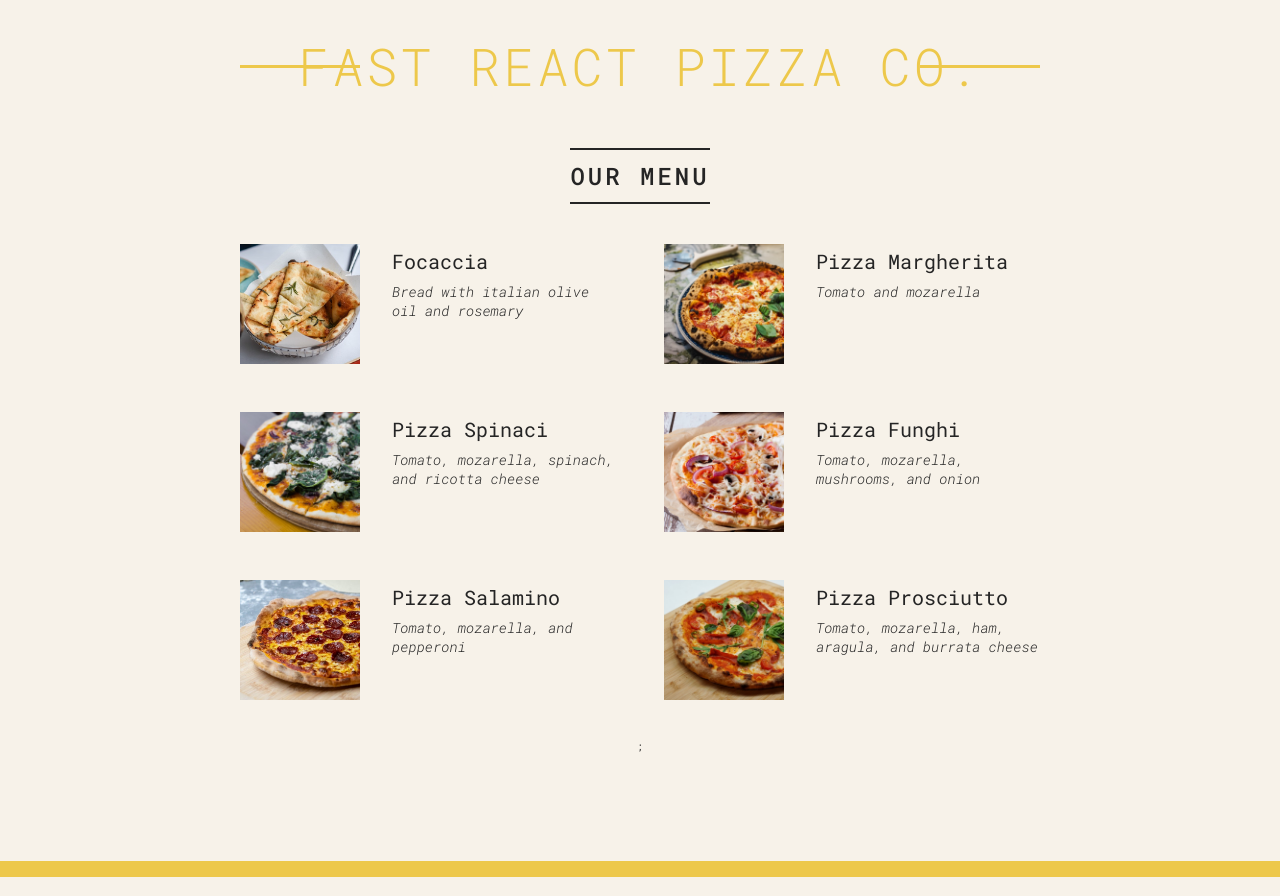
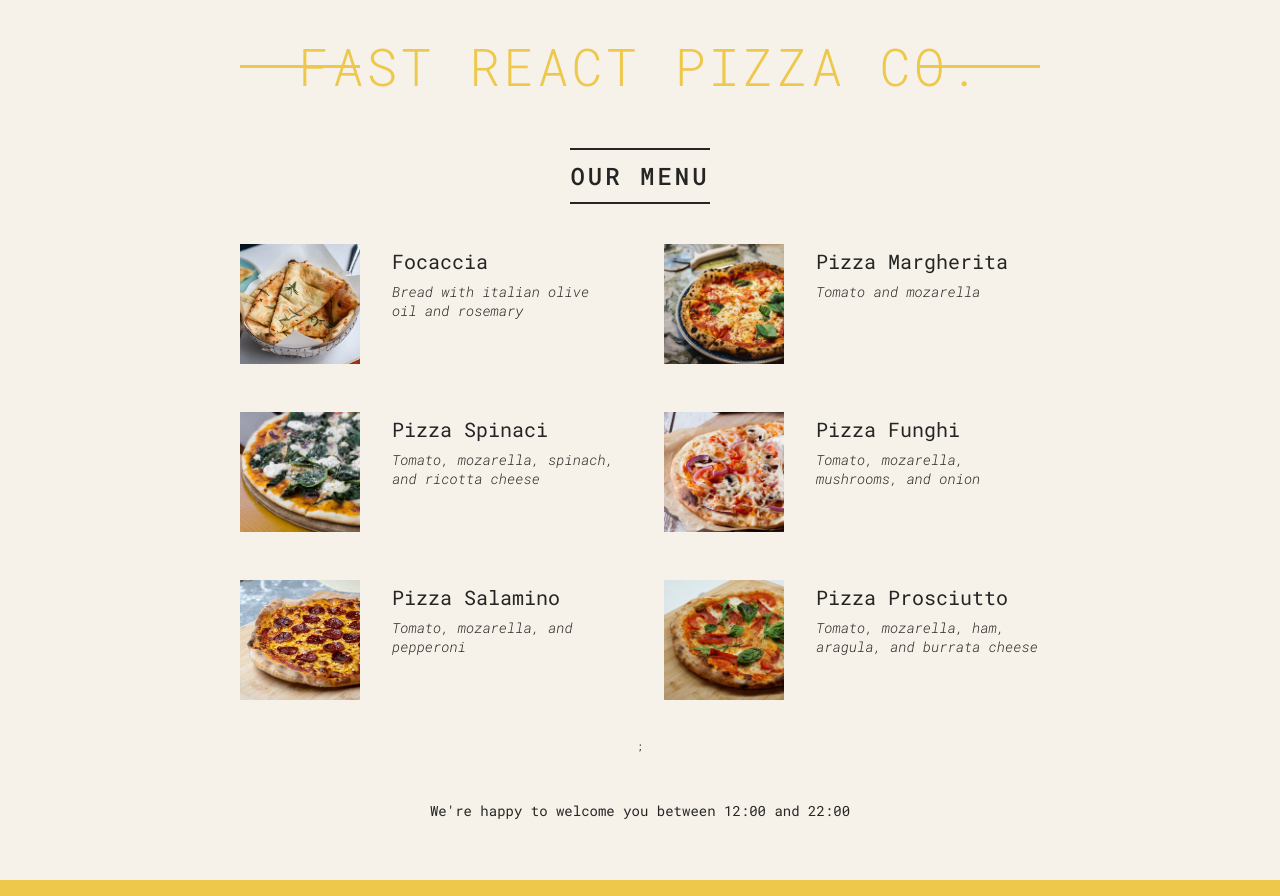
Before and after one commit to Josh-Alhassan/pizza-menu, a React (Create React App) app: page / in a window 1280 px wide. Built offline with nearby package versions, Linux system fonts and the light colour scheme.

Commit message:
conditional rendering with ternary

```diff
--- a/src/App.js
+++ b/src/App.js
@@ -73,16 +73,19 @@
 
 function Menu() {
   const pizzas = pizzaData;
+  // const pizzas = []
   const numPizzas = pizzas.length;
   return (
     <div className="menu">
       <h2>Our Menu</h2>
-      {numPizzas > 0 && (
+      {numPizzas > 0 ? (
         <ul className="pizzas">
           {pizzas.map((pizza) => (
             <Pizza pizzaObj={pizza} key={pizza.name} />
           ))}
         </ul>
+      ) : (
+        <p>We're still working on our menu. Please come back later</p>
       )}
       {/* <Pizza
         name="Pizza Spinaci"
@@ -122,11 +125,15 @@
   console.log(isOpen);
   return (
     <footer className="footer">
-      {isOpen && (
+      {isOpen ? (
         <div className="order">
           <p>We're open until {closeHour}:00. Come visit us or order online</p>
           <button className="btn">Order</button>
         </div>
+      ) : (
+        <p>
+          We're happy to welcome you between {openHour}:00 and {closeHour}:00{" "}
+        </p>
       )}
     </footer>
   );
```
